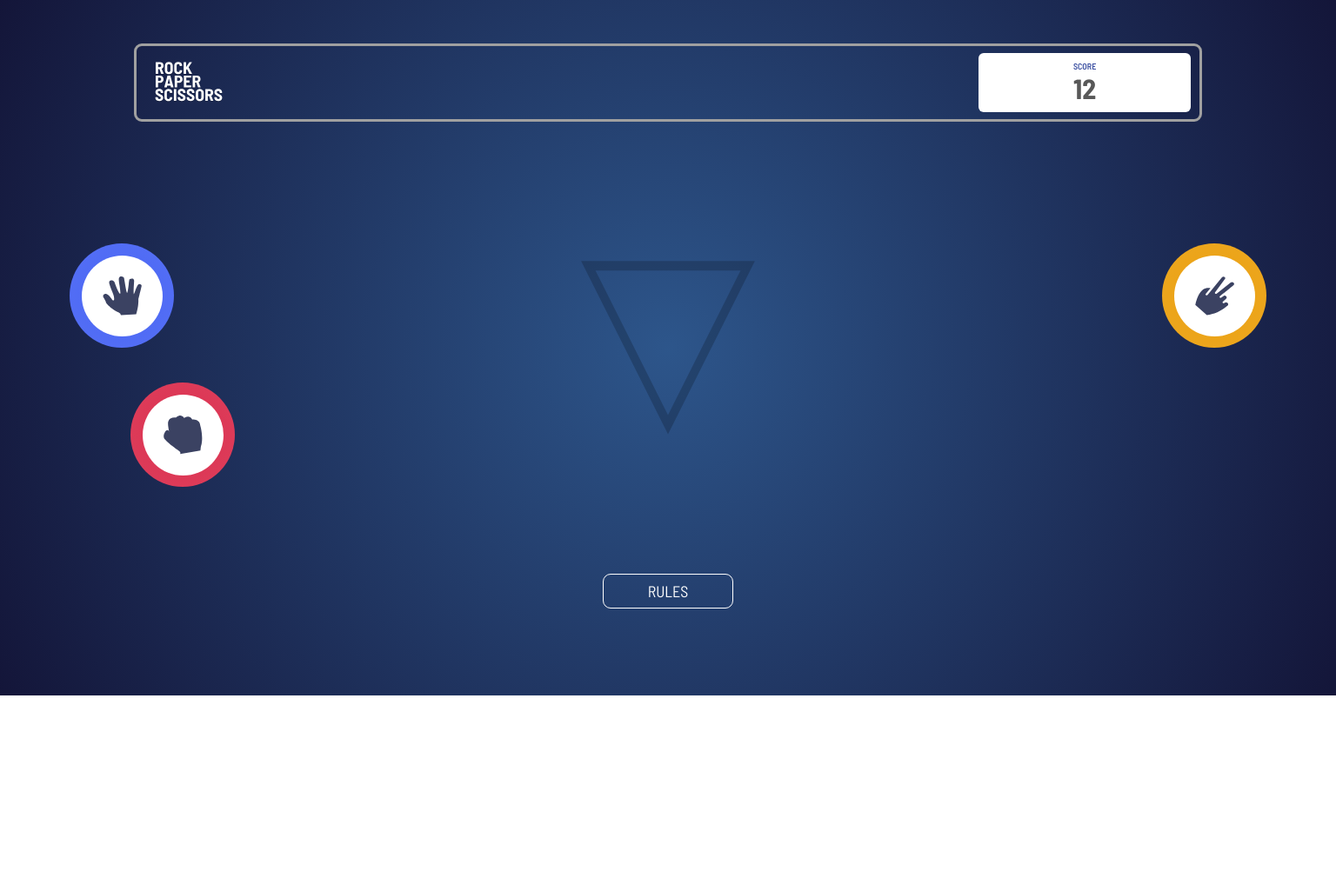
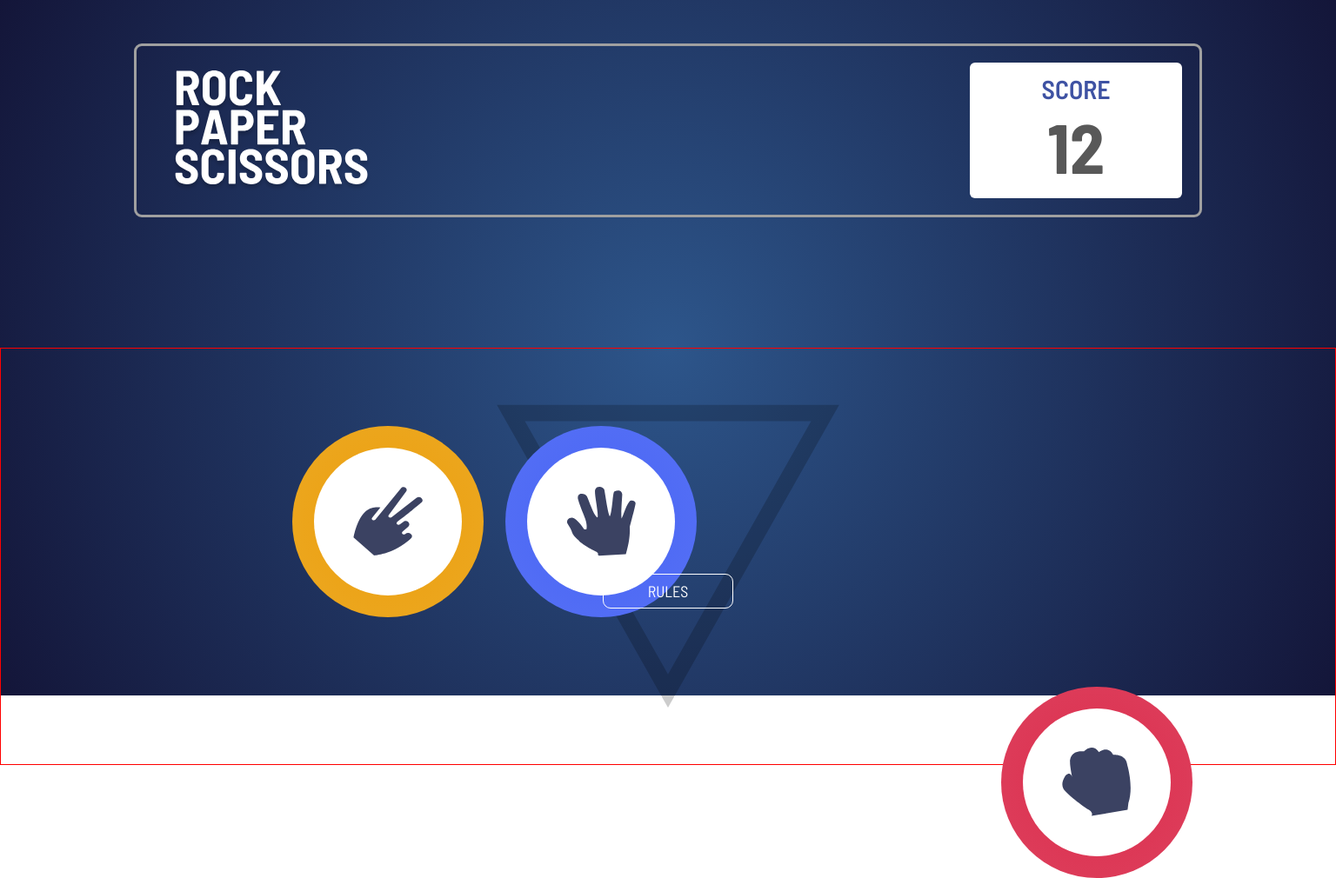
Before and after one commit to Cuandoyolabi/Piedra_papel_tijeras, a website: page index.html in a window 1536 px wide. Shown: the whole page at 87% size. Before the commit the page ends 800 px from the top, so only its background shows below. Drawn offline with Linux system fonts and the light colour scheme; files whose address does not match are found by name.

Commit message:
Se guarda el progreso, se logro una idea de como hacer que las fichas no se muevan de su lugar

```diff
--- a/index.html
+++ b/index.html
@@ -20,7 +20,9 @@
       </div>
     </div>
 
+    <!---------------Juego---------------->
     <div class="contenedor__juego">
+      <div class="contendor__juego__interseccion">
         <img src="./images/bg-triangle.svg" class="contenedor__juego__triangulo">
         <!--Papel-->
         <div class="ficha__de__juego papel">
@@ -40,6 +42,7 @@
             <img src="./images/icon-rock.svg" class="ficha__icono">
           </div>
         </div>
+      </div>
     </div>
 
     <!----------Reglas------------>
--- a/styles/styles.css
+++ b/styles/styles.css
@@ -62,7 +62,7 @@
 }
 
 .contenedor__puntaje__texto{
-    font-size: 10px;
+    font-size: 12px;
     font-weight: 600;
     color: hsl(228, 45%, 44%);
 
@@ -87,19 +87,19 @@
     align-items: center;
 }
 
-.contenedor__juego__triangulo{
-    width: 200px;
-    height: 200px;
-}
-
-.ficha__de__juego__interior{
-    width: 93px;
-    height: 93px;
+.contendor__juego__interseccion{
+    width: 375px;
+    height: 400px;
+    position: relative;
     display: flex;
     justify-content: center;
     align-items: center;
-    border-radius: 50%;
-    background-color: white;
+    background-color: transparent;
+}
+
+.contenedor__juego__triangulo{
+    width: 300px;
+    height: 200px;
 }
 
 .ficha__de__juego{
@@ -114,22 +114,32 @@
     z-index: 0;
 }
 
+.ficha__de__juego__interior{
+    width: 93px;
+    height: 93px;
+    display: flex;
+    justify-content: center;
+    align-items: center;
+    border-radius: 50%;
+    background-color: white;
+}
+
 .papel{
     background: radial-gradient(circle at center, var(--Paper-Gradient));
-    top: 40px;
-    left: 80px;
+    top: 50px;
+    left: 30px;
 }
 
 .tijera{
     background: radial-gradient(circle at center, var(--Scissors-Gradient));
-    top: 40px;
-    right: 80px;
+    top: 50px;
+    right: 30px;
 }
 
 .roca{
     background: radial-gradient(circle at center, var(--Rock-Gradient));
     top: 200px;
-    left: 150px;
+    left: 130px;
 }
 
 .ficha__icono{
@@ -154,3 +164,73 @@
     cursor: pointer;
     font-size: 18px;
 }
+
+@media (min-width: 1366px){
+
+    .contenedor__conjunto{
+        height: 200px;
+    }
+
+    .contenedor__conjunto__logo{
+        width: 230px;
+        margin-left: 40px;
+    }
+
+    .contenedor__puntaje{
+        margin-right: 20px;
+    }
+
+    .contenedor__puntaje__texto{
+        font-size: 30px;
+    }
+
+    .contenedor__puntaje__numero{
+        font-size: 80px;
+    }
+
+    /* Juego */
+
+    .contenedor__juego{
+        height: 60%;
+        border: 1px solid red;
+        top: 400px;
+    }
+
+    .contenedor__juego__interseccion{
+        border: 1px solid rgb(255, 238, 2);
+    }
+
+    .contenedor__juego__triangulo{
+        width: 400px;
+        height: 350px;
+    }
+
+    .ficha__de__juego{
+        width: 220px;
+        height: 220px;
+    }
+
+    .ficha__de__juego__interior{
+        width: 170px;
+        height: 170px;
+    }
+
+    .papel{
+        left: 0px;
+    }
+
+    .tijera{
+        right: 400px;
+    }
+
+    .roca{
+        top: 350px;
+        left: 570px;
+    }
+
+    .ficha__icono{
+        width: 80px;
+        height: 80px;
+    }
+
+}
```
